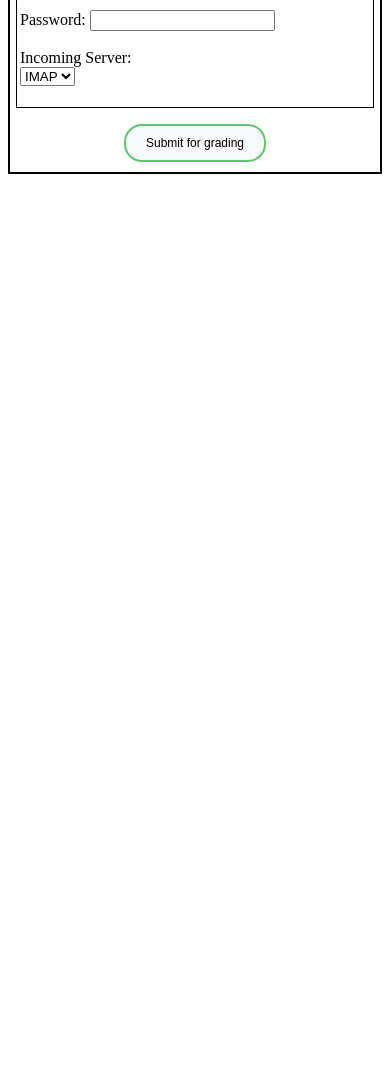
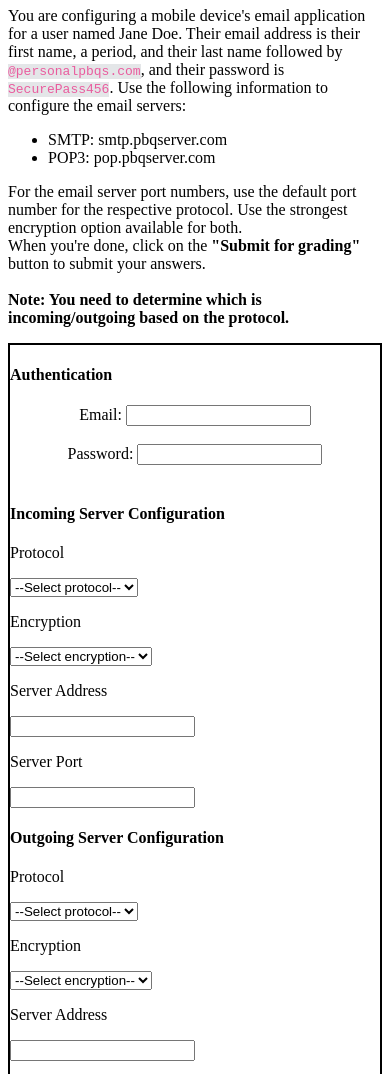
Before and after one commit to encryptidhh/Personal-PBQs, a plain HTML site: page Phone Email Configuration/index.html in a window 390 px wide. Shown: the part 110-1184 px from the top of the page. Before the commit the page ends 844 px from the top, so only its background shows below. Drawn offline with Linux system fonts and the light colour scheme.

Commit message:
Bare-bones update to index.html
Full HTML form for the Phone Email Config PBQ.

```diff
--- a/Phone Email Configuration/index.html
+++ b/Phone Email Configuration/index.html
@@ -2,26 +2,86 @@
 <html lang="en">
 <head>
     <meta charset="UTF-8">
-    <title>SmartPhone Email Configuration Lab</title>
+    <title>Smartphone Email Configuration Lab</title>
     <link rel="stylesheet" href="styles.css">
 </head>
 <body>
+    <h1>Smartphone Email Configuration Lab</h1>
+    <p>You are configuring a mobile device's email application for a user named Jane Doe.
+        Their email address is their first name, a period, and their last name followed by
+        <code style="color: #ea5c9e;"><span style="background-color: #e4e6e8;">@personalpbqs.com</span></code>, and their password is <code style="color: #ea5c9e;"><span style="background-color: #e4e6e8;">SecurePass456</span></code>.
+        Use the following information to configure the email servers:
+        <ul>
+            <li>SMTP: smtp.pbqserver.com</li>
+            <li>POP3: pop.pbqserver.com</li>
+        </ul>
+        For the email server port numbers, use the default port number for the respective protocol.
+        Use the strongest encryption option available for both.<br>
+        When you're done, click on the <strong>"Submit for grading"</strong>
+        button to submit your answers. <br> <br>
+        <strong>Note: You need to determine which is incoming/outgoing based on the protocol.</strong>
+    </p>
     <div class="container">
-        <div class="authconfig">
-            <div class=title-container">
+        <div class="auth-part">
+            <div class="title-container">
                 <h4 class="title">Authentication</h4>
+                <label for="email" class="email-input">Email:</label>
+                <input type="email" id="email" name="email" ><br><br>
+                <label for="password" class="password-input">Password:</label>
+                <input type="password" id="password" name="password" ><br><br>
             </div>
-                <label for="email" class="email-input">Email:</label>
-                <input type="email" id="email" name="email" required><br><br>
-                <label for="password" class="password-input">Password:</label>
-                <input type="password" id="password" name="password" required><br><br>
-                <label for="incomingServer">Incoming Server:</label> <br>
-                <select id="incomingServer" type="incomingServer" class="form-control">
-                    <option value="1">IMAP</option>
-                    <option value="2">POP</option>
-                </select>  <br><br>
+        </div>
+        <div class="config-part">
+            <div class="title-container">
+                <h4 class="title">Incoming Server Configuration</h4>
             </div>
-            <input type="submit" value="Submit for grading" class="submit-button">
+            <label for="incomingServer"></label>
+            <p>Protocol</p>
+            <select id="incomingServer" type="incomingServer" class="form-control">
+                <option value="1">--Select protocol--</option>
+                <option value="2">IMAP</option>
+                <option value="3">POP</option>
+                <option value="4">SMTP</option>
+            </select>
+            <p>Encryption</p>
+            <label for="incomingServerEncryption"></label>
+            <select id="incomingServerEncryption" type="incomingServer" class="form-control">
+                <option value="1">--Select encryption--</option>
+                <option value="2">TLS</option>
+                <option value="3">SSL</option>
+                <option value="4">None</option>
+            </select>
+            <p>Server Address</p>
+            <input type="text" id="incomingServerAddress" name="incomingServerAddress" class="form-control">
+            <p>Server Port</p>
+            <input type="text" id="incomingServerPort" name="incomingServerPort" class="form-control">
         </div>
+        <div class="config-part">
+            <div class="title-container">
+                <h4 class="title">Outgoing Server Configuration</h4>
+            </div>
+            <label for="outgoingServer"></label>
+            <p>Protocol</p>
+            <select id="outgoingServer" type="incomingServer" class="form-control">
+                <option value="1">--Select protocol--</option>
+                <option value="2">IMAP</option>
+                <option value="3">POP</option>
+                <option value="4">SMTP</option>
+            </select>
+            <p>Encryption</p>
+            <label for="outgoingServerEncryption"></label>
+            <select id="outgoingServerEncryption" type="incomingServer" class="form-control">
+                <option value="1">--Select encryption--</option>
+                <option value="2">TLS</option>
+                <option value="3">SSL</option>
+                <option value="4">None</option>
+            </select>
+            <p>Server Address</p>
+            <input type="text" id="outgoingServerAddress" name="incomingServerAddress" class="form-control">
+            <p>Server Port</p>
+            <input type="text" id="outgoingServerPort" name="incomingServerPort" class="form-control">
+        </div>
+     <input type="submit" value="Submit for grading" class="submit-button">
+    </div>
 </body>
 </html>
```
